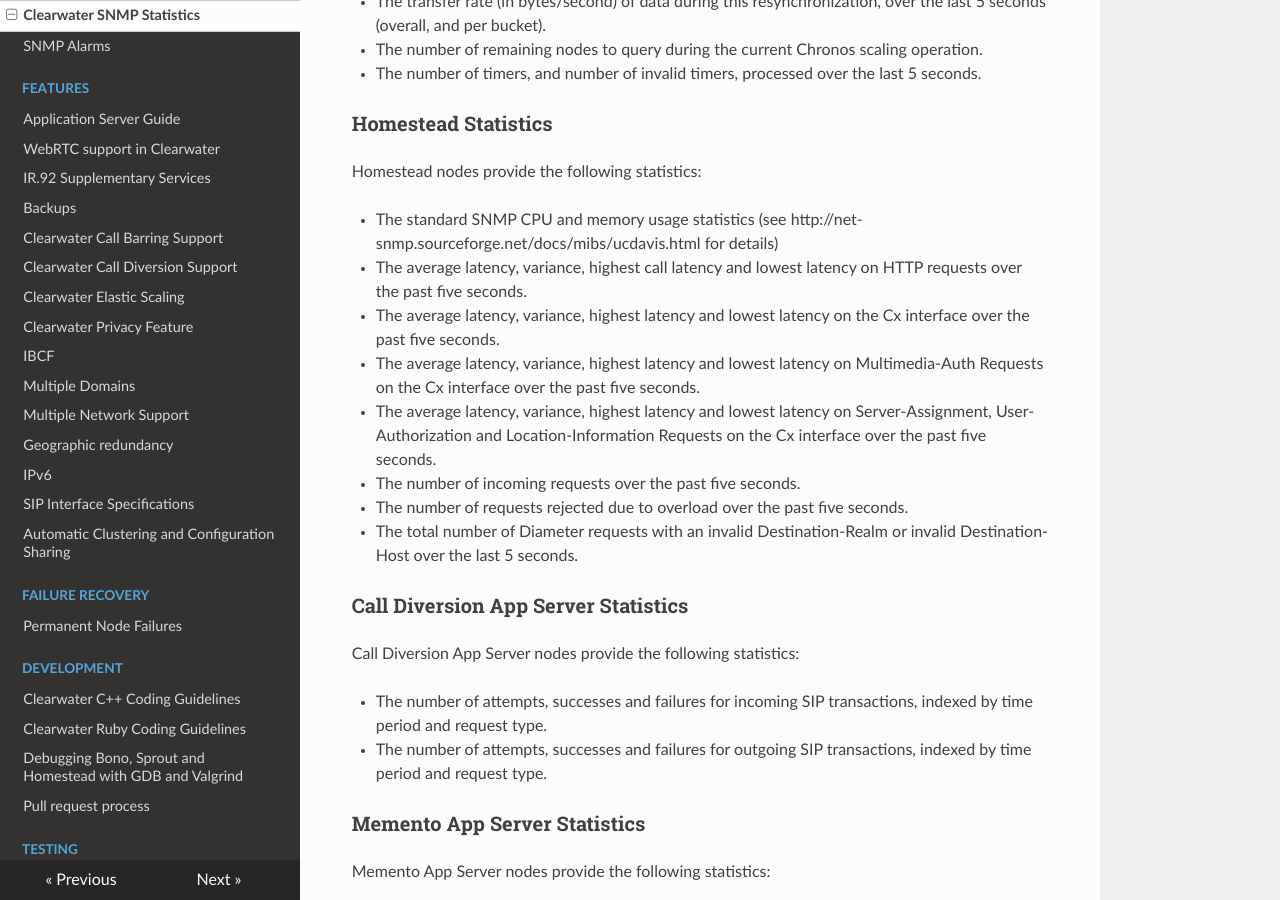
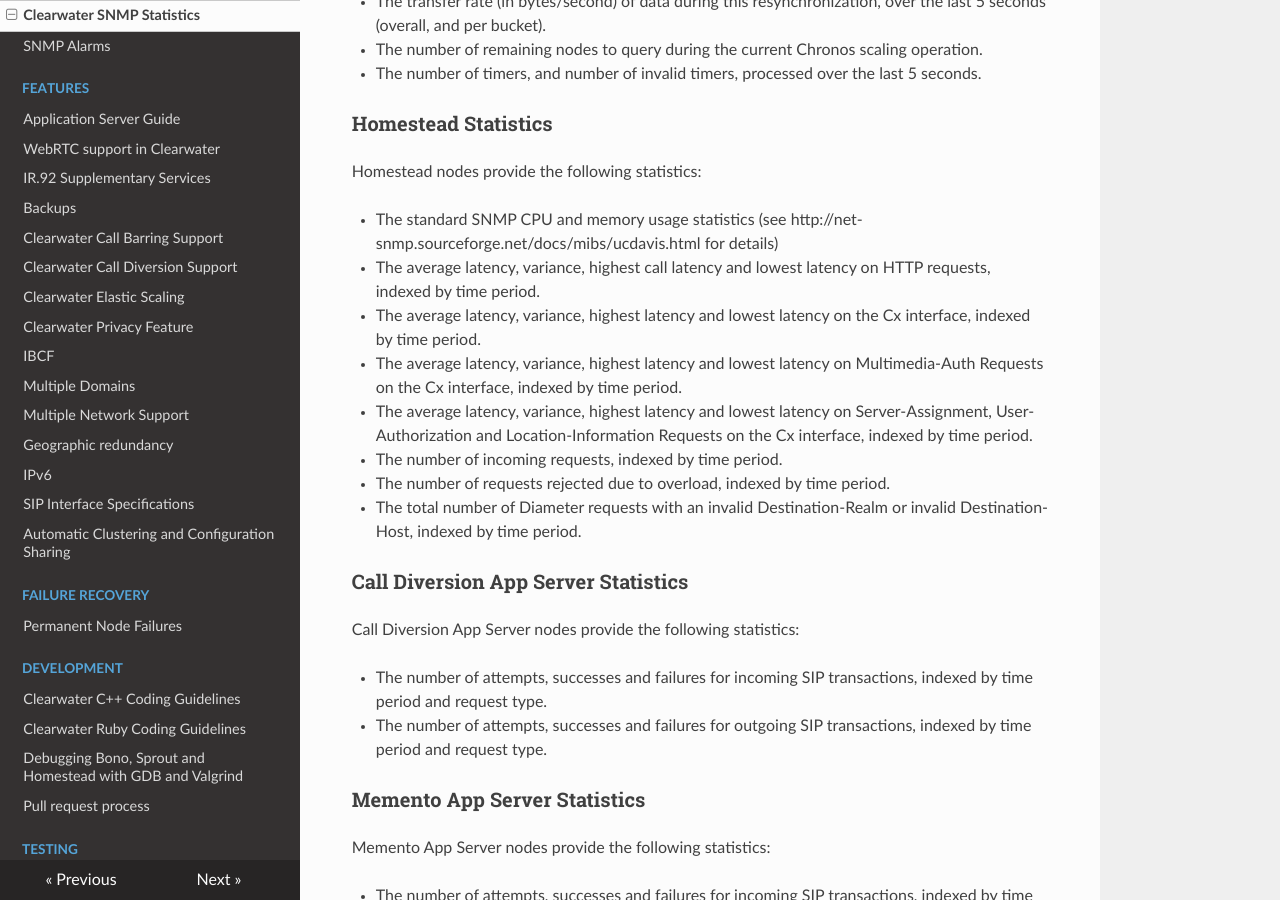
Before and after one commit to Metaswitch/clearwater-readthedocs, an MkDocs documentation site: the page built from docs/Clearwater_SNMP_Statistics.md, in a window 1280 px wide and 900 px high, scrolled down 3257 px. Built offline with MkDocs 1.6.1, drawn with Linux system fonts in a browser that asks for light colours; nearby versions of some CDN libraries; old or Windows-style settings are respelled for this version of MkDocs.

Commit message:
homestead stats indexed by time period

```diff
--- a/docs/Clearwater_SNMP_Statistics.md
+++ b/docs/Clearwater_SNMP_Statistics.md
@@ -95,13 +95,13 @@ Ralf nodes provide the following statistics:
 Homestead nodes provide the following statistics:
 
 * The standard SNMP CPU and memory usage statistics (see http://net-snmp.sourceforge.net/docs/mibs/ucdavis.html for details)
-* The average latency, variance, highest call latency and lowest latency on HTTP requests over the past five seconds.
-* The average latency, variance, highest latency and lowest latency on the Cx interface over the past five seconds.
-* The average latency, variance, highest latency and lowest latency on Multimedia-Auth Requests on the Cx interface over the past five seconds.
-* The average latency, variance, highest latency and lowest latency on Server-Assignment, User-Authorization and Location-Information Requests on the Cx interface over the past five seconds.
-* The number of incoming requests over the past five seconds.
-* The number of requests rejected due to overload over the past five seconds.
-* The total number of Diameter requests with an invalid Destination-Realm or invalid Destination-Host over the last 5 seconds.
+* The average latency, variance, highest call latency and lowest latency on HTTP requests, indexed by time period.
+* The average latency, variance, highest latency and lowest latency on the Cx interface, indexed by time period.
+* The average latency, variance, highest latency and lowest latency on Multimedia-Auth Requests on the Cx interface, indexed by time period.
+* The average latency, variance, highest latency and lowest latency on Server-Assignment, User-Authorization and Location-Information Requests on the Cx interface, indexed by time period.
+* The number of incoming requests, indexed by time period.
+* The number of requests rejected due to overload, indexed by time period.
+* The total number of Diameter requests with an invalid Destination-Realm or invalid Destination-Host, indexed by time period.
 
 ### Call Diversion App Server Statistics
 
```
